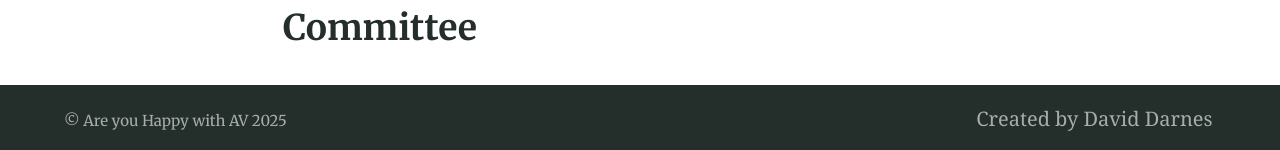
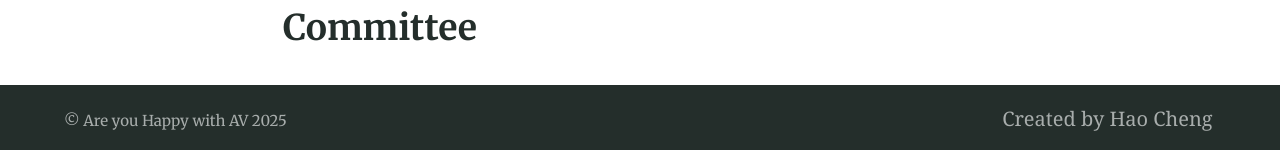
Before and after one commit to Are-You-Happy-with-AV/are-you-happy-with-av.github.io, a Jekyll site: the page built from index.md, in a window 1280 px wide and 900 px high, scrolled down 2171 px. Shown: the part 747-897 px from the top of the window. Built offline with Jekyll 4.4.1, drawn with Linux system fonts in a browser that asks for light colours.

Commit message:
Update _config.yml

```diff
--- a/_config.yml
+++ b/_config.yml
@@ -135,8 +135,8 @@ navigation_header:
 #   url: https://github.com/daviddarnes/alembic
 
 navigation_footer:
-- title: Created by David Darnes
-  url: https://darn.es
+- title: Created by Hao Cheng
+  url: https://sites.google.com/view/hao-cheng/home
 
 social_links: # Appears in sidebar. Set the urls then uncomment and comment out as desired
   Twitter: https://twitter.com/DavidDarnes
```
